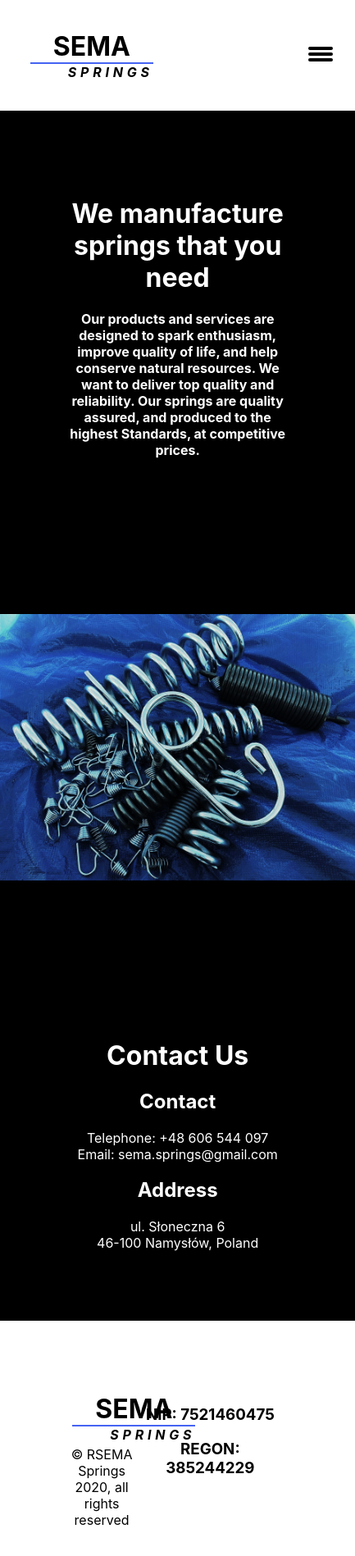
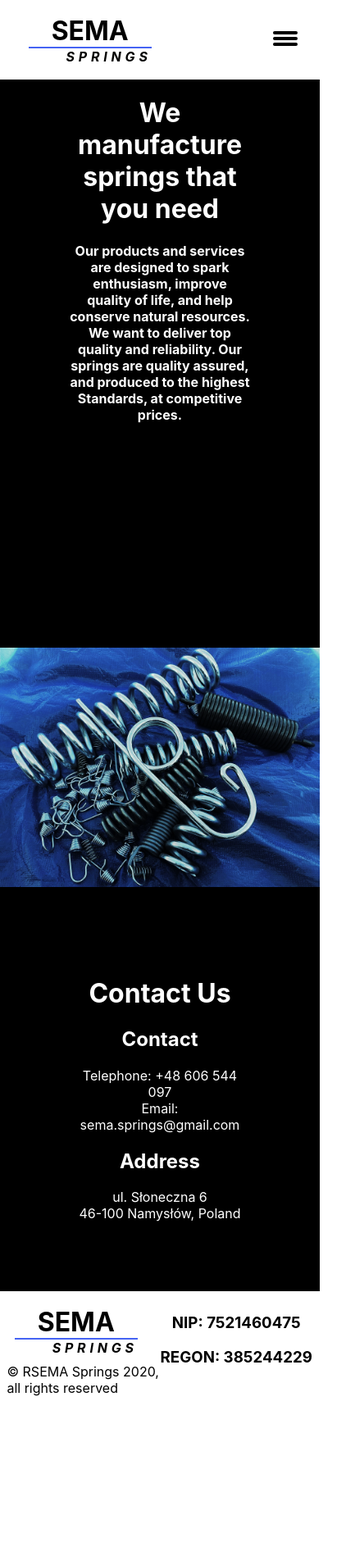
Before and after one commit to jimmeryn/springs-card, a React app: page / in a window 390 px wide. Shown: the top 1898 px of the page at 82% size, 433 px wide, since content can reach past the window. After the commit the page ends 1711 px from the top, so only its background shows below. Built offline with nearby package versions, Linux system fonts and the light colour scheme.

Commit message:
Update style.css

```diff
--- a/src/styles/style.css
+++ b/src/styles/style.css
@@ -41,7 +41,7 @@ header {
   position: sticky;
   top: 0px;
   background-color: #fff;
-  padding: 2vh;
+  padding: 0 2vh 0 2vh;
 }
 
 .header-container {
@@ -54,6 +54,10 @@ header {
   display: flex;
   flex-direction: column;
   margin: 5%;
+}
+
+.logo:hover {
+  cursor: pointer;
 }
 
 .logo-main {
@@ -104,8 +108,14 @@ header {
   vertical-align: middle;
 }
 
+.hero-img-wrapper {
+  max-width: 50%;
+  height: auto;
+}
+
 .hero-img {
-  max-width: 50%;
+  max-width: 100%;
+  height: auto;
 }
 
 .footer {
@@ -134,12 +144,9 @@ menu {
   width: 70%;
   display: flex;
   justify-content: space-evenly;
+  flex-wrap: nowrap;
   cursor: pointer;
   list-style: none;
-  display: flex;
-  flex-wrap: nowrap;
-  margin: 0;
-  padding: 0;
 }
 
 .nav-button {
@@ -155,7 +162,7 @@ menu {
   color: #4563f3;
 }
 
-.active {
+.nav-button.active {
   color: #4563f3;
 }
 
@@ -163,12 +170,15 @@ menu {
   margin: 0;
 }
 
-.hamburger,
-.hamburger--active {
+.hamburger.active {
   display: none;
 }
 
-@media screen and (max-width: 640px) {
+.hamburger {
+  display: none;
+}
+
+@media screen and (max-width: 800px) {
   .logo {
     width: 30%;
     min-width: 150px;
@@ -178,20 +188,24 @@ menu {
     flex-direction: column;
   }
 
-  .hero-img {
+  .hero-img-wrapper {
     max-width: 100%;
-    padding-top: 10vh;
-    padding-bottom: 10vh;
+    padding-top: 20vh;
   }
 
   .hero-text-wrapper {
     width: 100%;
     height: 50%;
+    padding-top: 0;
   }
 
   .header-container {
     width: 100%;
     justify-content: space-between;
+  }
+
+  header {
+    flex-direction: column;
   }
 
   .hamburger {
@@ -242,7 +256,7 @@ menu {
     top: 7px;
   }
 
-  .hamburger--active {
+  .hamburger.active {
     display: block;
     padding: 10px;
     cursor: pointer;
@@ -251,30 +265,26 @@ menu {
     border: 0;
   }
 
-  .hamburger--active .hamburger-inner {
+  .active .hamburger-inner {
     background-color: transparent;
   }
 
-  .hamburger--active .hamburger-inner::before {
+  .active .hamburger-inner::before {
     transform: translateY(7px) rotate(45deg);
   }
 
-  .hamburger--active .hamburger-inner::after {
+  .active .hamburger-inner::after {
     transform: translateY(-7px) rotate(-45deg);
-  }
-
-  header {
-    flex-direction: column;
   }
 
   .menu-list {
     display: none;
   }
 
-  .menu-list--open {
+  .open {
+    width: 100%;
     display: flex;
     flex-direction: column;
-    list-style: none;
     margin: 0;
     padding: 0;
   }
@@ -282,4 +292,21 @@ menu {
   .menu-list > .nav-button {
     padding: 0;
   }
+
+  .footer {
+    padding: 0;
+    margin: 1vh;
+  }
+
+  .footer-logo {
+    width: 50%;
+  }
+
+  .copyright {
+    text-align: left;
+  }
+
+  .footer-info {
+    width: 50%;
+  }
 }
```
